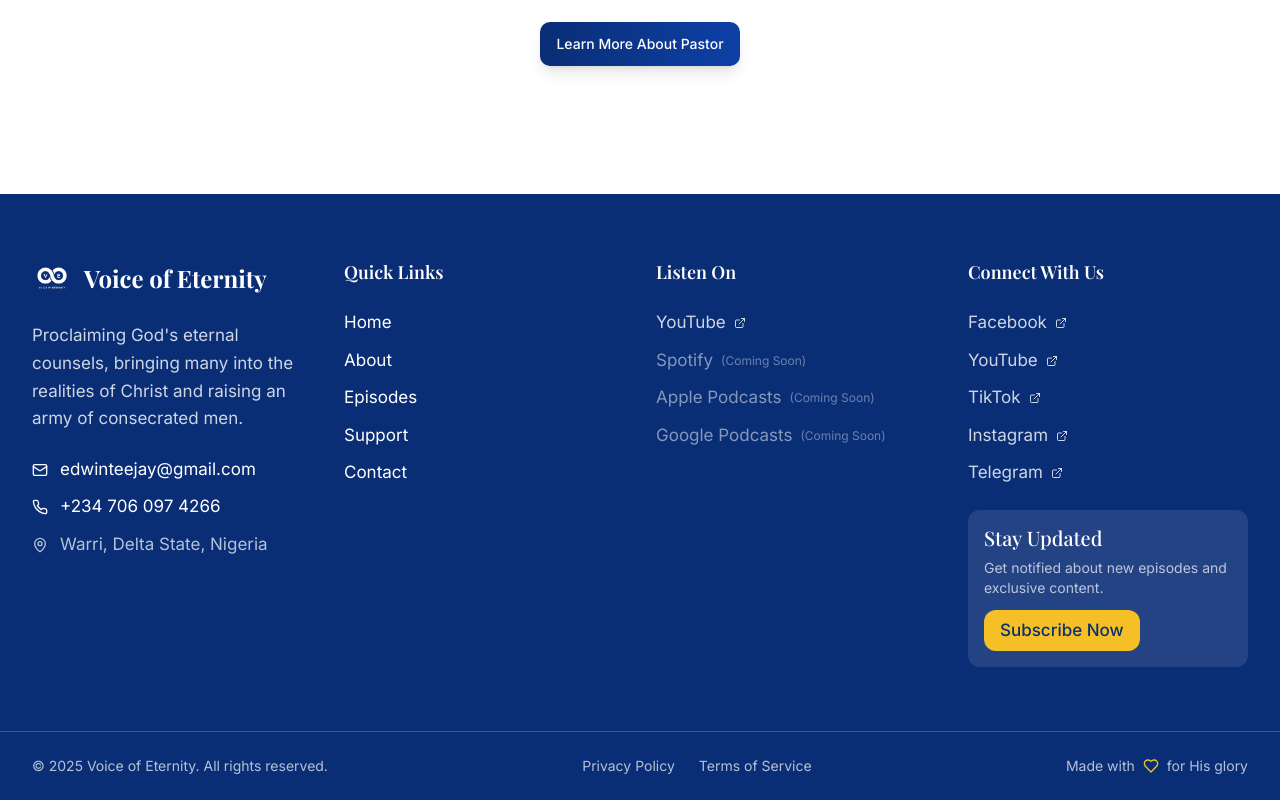
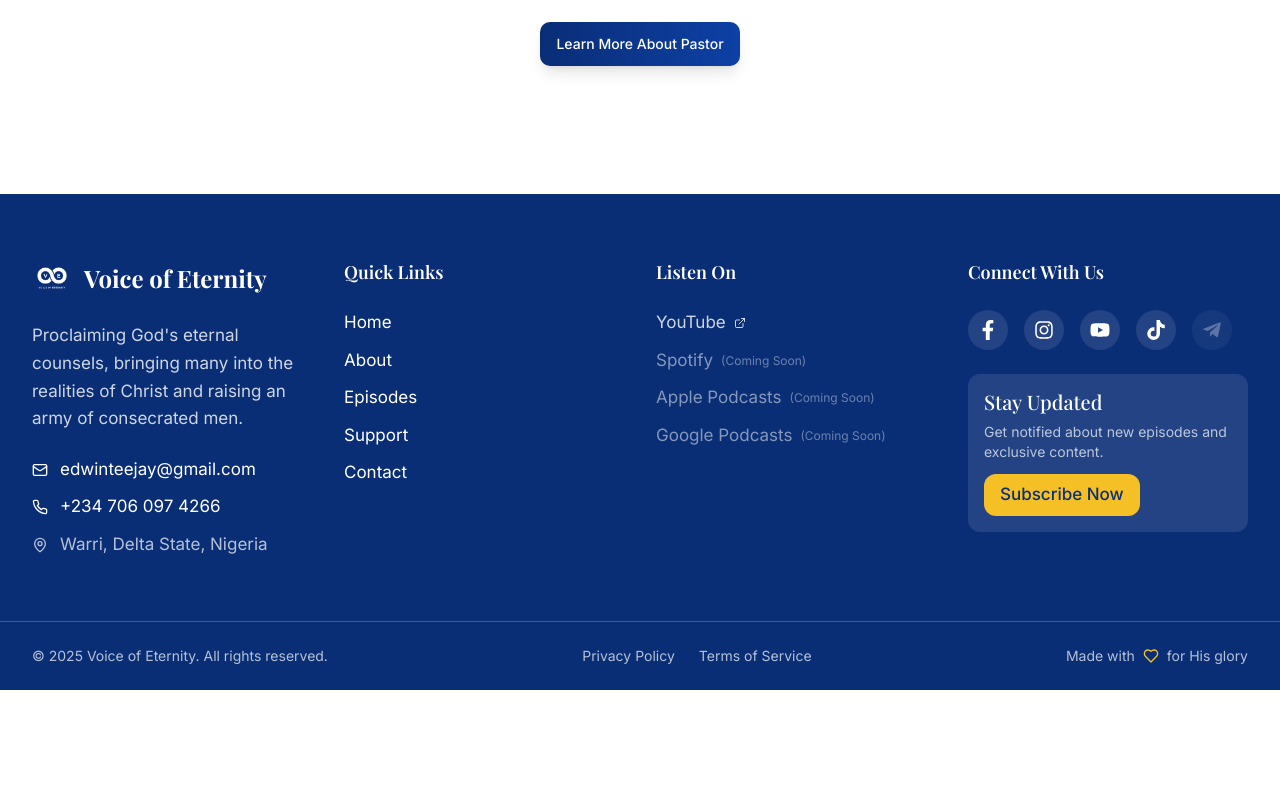
Before and after one commit to digitalDT1/voice-of-eternity-pro, a React (Vite) app: page / in a window 1280 px wide. Shown: the part 2293-3093 px from the top of the page. After the commit the page ends 2983 px from the top, so only its background shows below. Built offline with nearby package versions, Linux system fonts and the light colour scheme.

Commit message:
Update social media links and placeholder

```diff
--- a/package.json
+++ b/package.json
@@ -52,6 +52,7 @@
     "react-day-picker": "^8.10.1",
     "react-dom": "^18.3.1",
     "react-hook-form": "^7.61.1",
+    "react-icons": "^5.5.0",
     "react-resizable-panels": "^2.1.9",
     "react-router-dom": "^6.30.1",
     "recharts": "^2.15.4",
--- a/src/components/Footer.tsx
+++ b/src/components/Footer.tsx
@@ -1,5 +1,6 @@
 import { Heart, Mail, Phone, MapPin, ExternalLink } from "lucide-react";
 import { Link } from "react-router-dom";
+import { FaFacebookF, FaInstagram, FaYoutube, FaTiktok, FaTelegramPlane } from "react-icons/fa";
 import voeLogo from "@/assets/voe-logo-transparent.png";
 
 const Footer = () => {
@@ -21,11 +22,11 @@ const Footer = () => {
   ];
 
   const socialLinks = [
-    { name: "Facebook", href: "https://www.facebook.com/Pst.EdwinOtejiri" },
-    { name: "YouTube", href: "https://www.youtube.com/@Apostleedwine.otejiri1757" },
-    { name: "TikTok", href: "https://www.tiktok.com/@apostle.edwin.e?_t=ZS-90kPO7qv9O6&_r=1" },
-    { name: "Instagram", href: "https://www.instagram.com/edwinotejiri/" },
-    { name: "Telegram", href: "#" },
+    { name: "Facebook", href: "https://www.facebook.com/Pst.EdwinOtejiri", icon: FaFacebookF, active: true },
+    { name: "Instagram", href: "https://www.instagram.com/edwinotejiri/", icon: FaInstagram, active: true },
+    { name: "YouTube", href: "https://www.youtube.com/@Apostleedwine.otejiri1757", icon: FaYoutube, active: true },
+    { name: "TikTok", href: "https://www.tiktok.com/@apostle.edwin.e?_t=ZS-90kPO7qv9O6&_r=1", icon: FaTiktok, active: true },
+    { name: "Telegram", href: "#", icon: FaTelegramPlane, active: false },
   ];
 
   return (
@@ -111,21 +112,34 @@ const Footer = () => {
           {/* Connect & Newsletter */}
           <div>
             <h3 className="text-lg font-semibold mb-6 text-white">Connect With Us</h3>
-            <ul className="space-y-3 mb-6">
+
+            {/* Social Media Icons */}
+            <div className="flex items-center gap-4 mb-6">
               {socialLinks.map((social) => (
-                <li key={social.name}>
+                social.active ? (
                   <a
+                    key={social.name}
                     href={social.href}
-                    className="text-white/80 hover:text-white transition-colors duration-200 flex items-center space-x-2 hover:underline"
                     target="_blank"
                     rel="noopener noreferrer"
+                    aria-label={social.name}
+                    className="w-10 h-10 bg-white/10 hover:bg-white/20 rounded-full flex items-center justify-center transition-all duration-200 hover:scale-110"
                   >
-                    <span>{social.name}</span>
-                    <ExternalLink className="h-3 w-3" />
+                    <social.icon size={20} className="text-white" />
                   </a>
-                </li>
+                ) : (
+                  <div
+                    key={social.name}
+                    className="w-10 h-10 bg-white/5 rounded-full flex items-center justify-center relative group cursor-not-allowed"
+                  >
+                    <social.icon size={20} className="text-white/30" />
+                    <div className="absolute -top-8 left-1/2 -translate-x-1/2 bg-white/90 text-primary text-xs px-2 py-1 rounded opacity-0 group-hover:opacity-100 transition-opacity whitespace-nowrap">
+                      Coming Soon
+                    </div>
+                  </div>
+                )
               ))}
-            </ul>
+            </div>
 
             <div className="bg-white/10 p-4 rounded-lg">
               <h4 className="font-medium mb-2 text-white">Stay Updated</h4>
```
Also changed, not shown: 1 other file (tests, documents, lock files or other folders).
